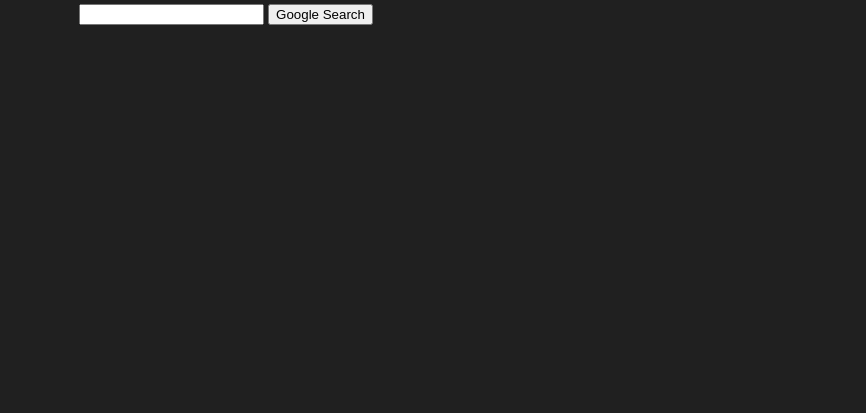
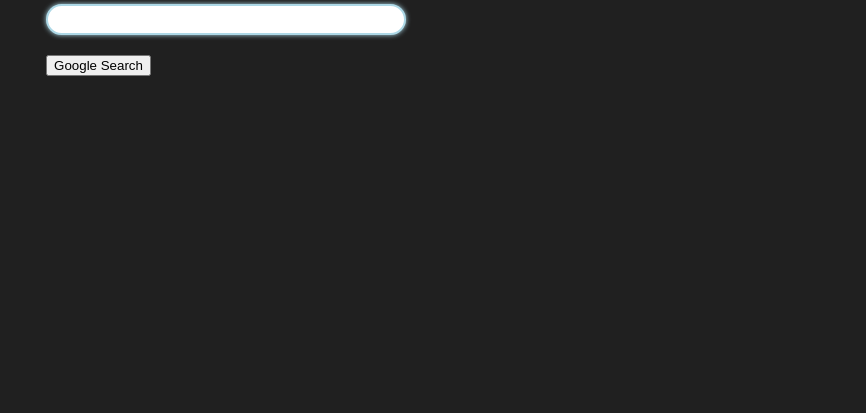
Before and after one commit to JoaoRoizenFontana/Google-Front-End, a plain HTML site: page index.html in a window 1280 px wide. Shown: the part 387-800 px from the top of the page, without its empty margins (414-1280 px from the left). Drawn offline with Linux system fonts and the light colour scheme.

Commit message:
Searchbox style

```diff
--- a/styles.css
+++ b/styles.css
@@ -37,3 +37,19 @@
     top: 10px;
     right: 120px;
 }
+
+.searchbox {
+    height: 100%;
+    border: 2px solid darkgray;
+    border-radius: 24px;
+    max-width: 561px;
+    width: 100%;
+    font-family: 'Noto Sans', Verdana, sans-serif;
+    font-size: 1rem;
+    padding-left: 8px;
+    padding-right: 8px;
+    border-color: lightblue;
+    box-shadow: 0px 0px 5px lightblue;
+    padding-top: 4px;
+    margin-bottom: 20px;
+}
```
